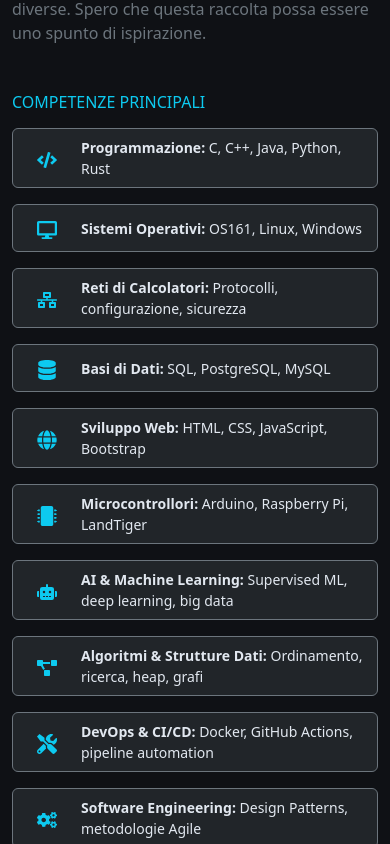
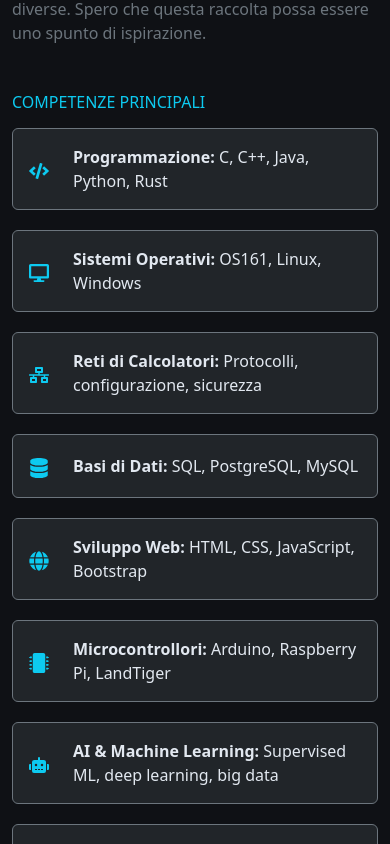
Before and after one commit to Bernuz2003/bernuz-website, a React (Vite) app: page / in a window 390 px wide. Shown: the part 1300-2144 px from the top of the page. Built offline with nearby package versions, Linux system fonts and the light colour scheme.

Commit message:
Improve mobile layout for skills and cards

```diff
--- a/src/components/SiteNavbar.tsx
+++ b/src/components/SiteNavbar.tsx
@@ -1,5 +1,5 @@
 import { useState } from 'react';
-import { Link, NavLink, useNavigate, useLocation } from 'react-router-dom';
+import { Link, useNavigate, useLocation } from 'react-router-dom';
 import { Container, Nav, Navbar } from 'react-bootstrap';
 
 export default function SiteNavbar() {
--- a/src/styles/HomePage.css
+++ b/src/styles/HomePage.css
@@ -22,6 +22,18 @@
   display: grid;
   grid-template-columns: 1fr;
   gap: 1rem;
+}
+
+@media screen and (max-width: 768px) {
+  .competence-card {
+    width: 100%;
+    padding: 1rem;
+    font-size: 1rem;
+  }
+
+  .competences-grid {
+    gap: 1.25rem;
+  }
 }
 
 @media (min-width: 768px) {
--- a/src/styles/MLGrid.css
+++ b/src/styles/MLGrid.css
@@ -86,6 +86,17 @@
   flex-wrap: wrap;
 }
 
+@media screen and (max-width: 768px) {
+  .ml-lab-card-teaser,
+  .ml-lab-tags-container {
+    display: none;
+  }
+
+  .ml-lab-card-body {
+    padding: 1rem;
+  }
+}
+
 /* Stile carosello SOLO per la HomePage su mobile */
 @media (max-width: 767px) {
   .home-carousel-section .ml-labs-grid {
--- a/src/styles/Projects.css
+++ b/src/styles/Projects.css
@@ -90,6 +90,17 @@
 .project-btn-demo {
   color: #0f1115 !important;
   font-weight: 600;
+}
+
+@media screen and (max-width: 768px) {
+  .project-card-description,
+  .project-tech-container {
+    display: none;
+  }
+
+  .project-card-body {
+    padding: 1rem;
+  }
 }
 
 /* ProjectsGrid Styles */
```
